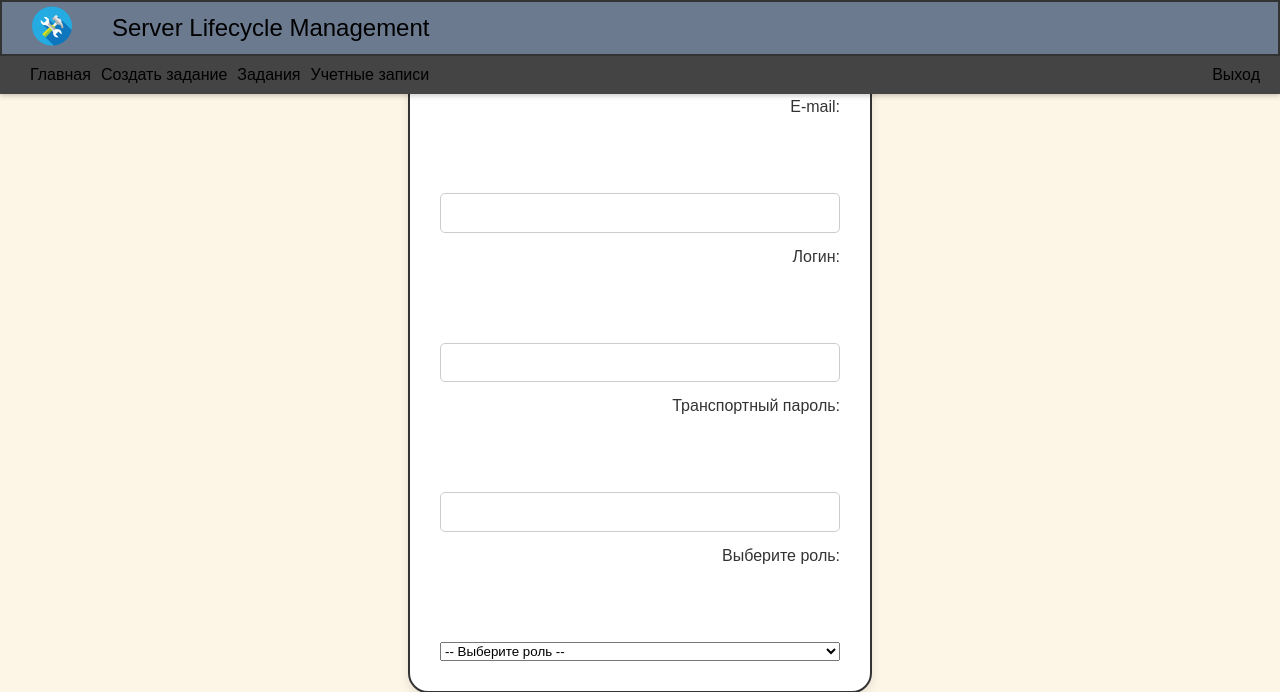
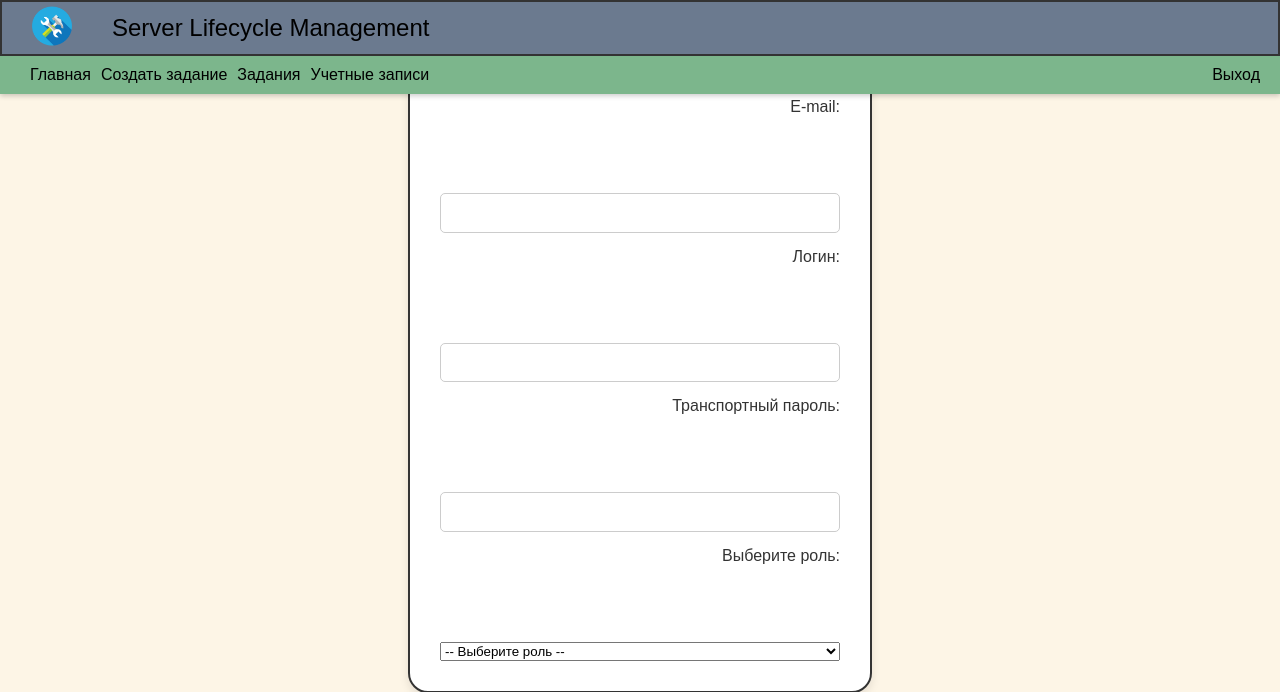
Before and after one commit to LeonArchie/SLM, a PHP site: page /FR_register.php in a window 1280 px wide. Shown: the top 692 px of the page. Run offline with PHP 8.4, Linux system fonts and the light colour scheme; data that the repository does not hold is empty; some libraries are stand-ins or nearby versions.

Commit message:
v.121 Color navbar

```diff
--- a/css/navbar.css
+++ b/css/navbar.css
@@ -1,6 +1,6 @@
 /* Стили для навигационной панели */
 .navbar {
-    background-color: #444; /* Цвет фона меню */
+    background-color: #7CB68C; /* Цвет фона меню */
     padding: 10px 20px; /* Внутренние отступы */
     position: fixed; /* Фиксированное положение */
     top: 3.48em; /* Прижато к хедеру (высота хедера) */
```
Also changed, not shown: img/avatar.jpg (deleted).
